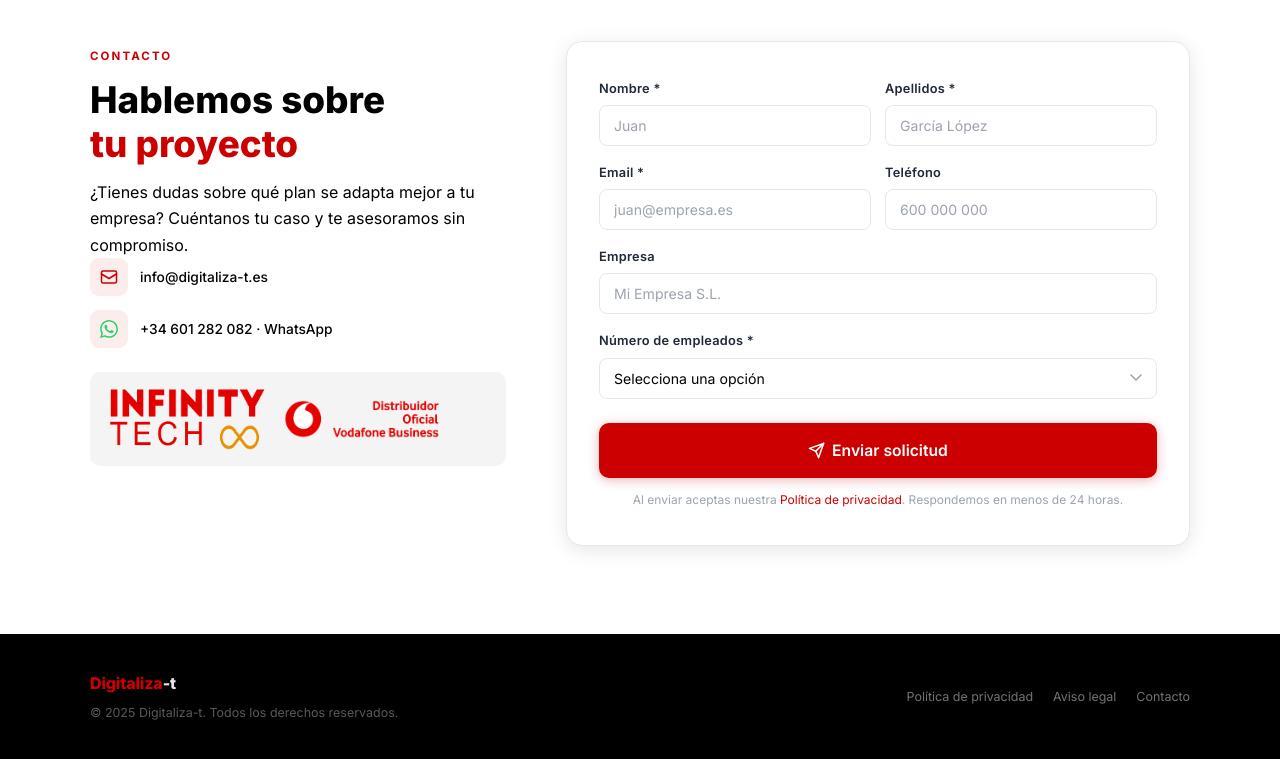
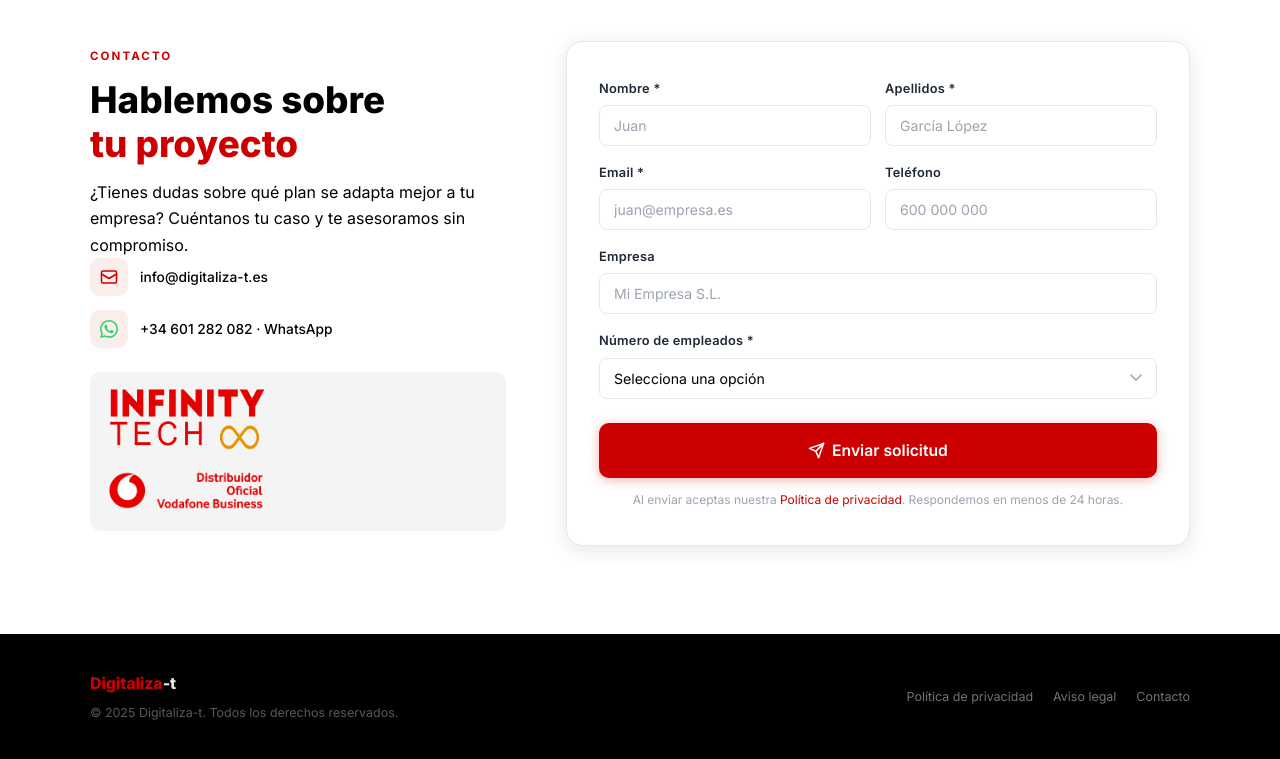
Before and after one commit to ciberlabpruebamaster/digitaliza-t, a plain HTML site: page index.html in a window 1280 px wide. Shown: the part 3160-3919 px from the top of the page. Drawn offline with Linux system fonts and the light colour scheme.

Commit message:
Update index.html

```diff
--- a/index.html
+++ b/index.html
@@ -1266,7 +1266,7 @@ body {
           </div>
           +34 601 282 082 · WhatsApp
         </a>
-         <div style="margin-top:24px; display:flex; gap:16px; align-items:center; background:#f4f4f4; padding:16px; border-radius:10px;">
+         <div style="margin-top:24px; display:flex; flex-direction:column; gap:16px; align-items:flex-start; background:#f4f4f4; padding:16px; border-radius:10px;">
   <img src="assets/logo-IT.png" alt="Infinity Tech" style="max-width:160px;">
   <img src="assets/DA-vodafone-business.png" alt="Vodafone Business" style="max-width:160px;">
 </div>
```
